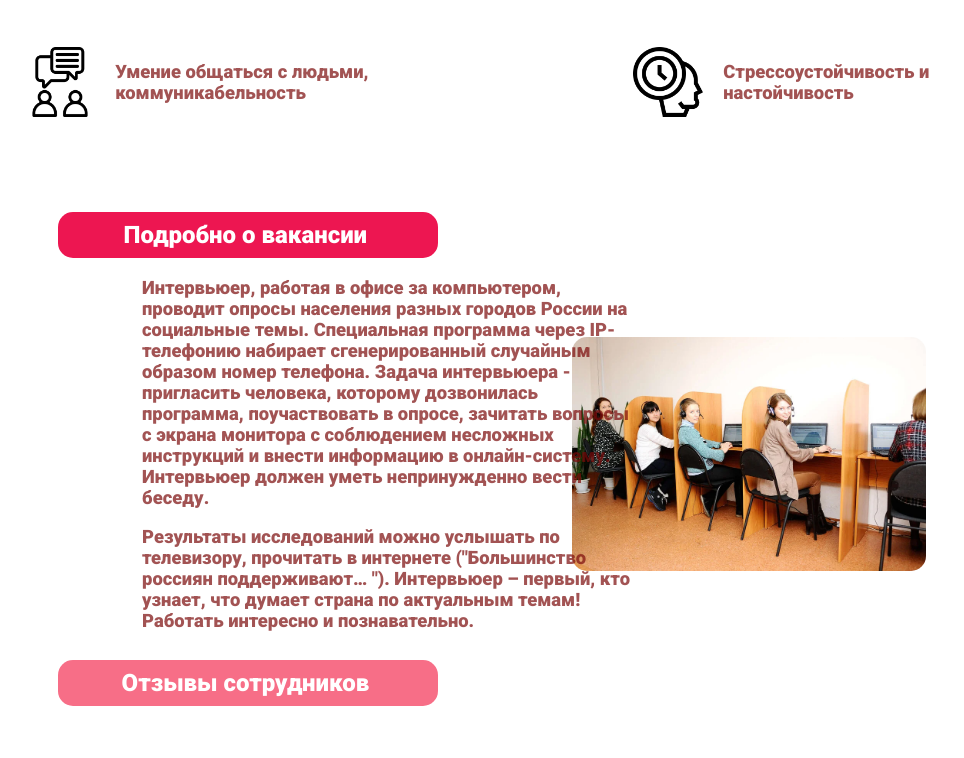
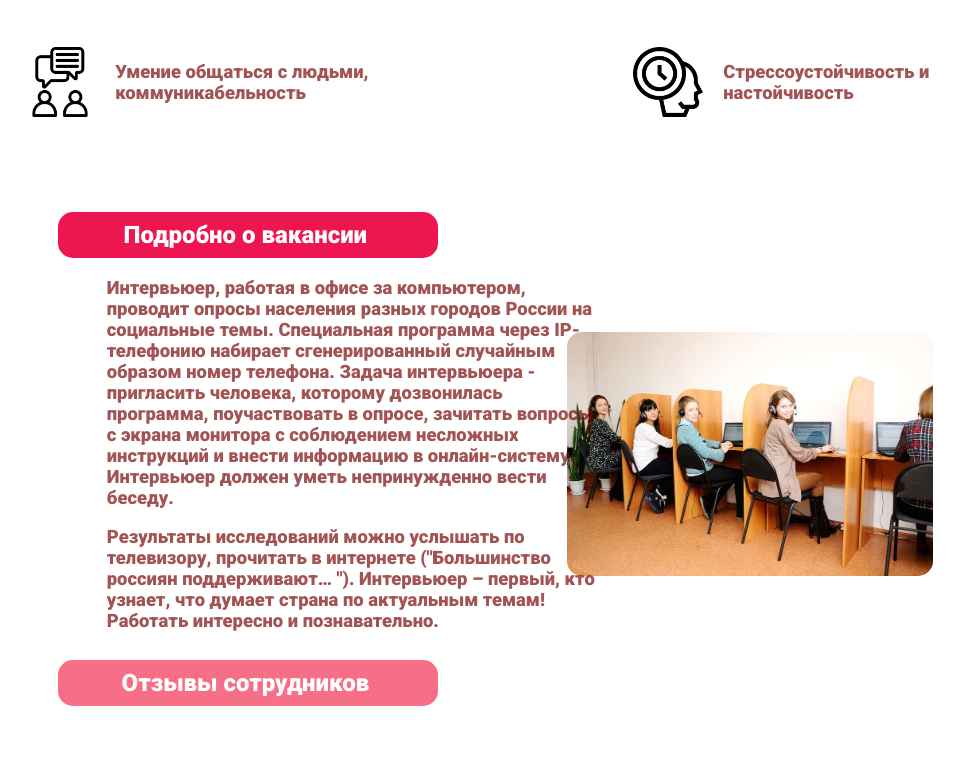
Before and after one commit to For1xs/context, a plain HTML site: page page5.html in a window 1280 px wide. Shown: the part 926-1684 px from the top of the page, without its empty margins (119-1083 px from the left). Drawn offline with Linux system fonts and the light colour scheme.

Commit message:
Update style.css

```diff
--- a/css/style.css
+++ b/css/style.css
@@ -1353,12 +1353,12 @@ footer p{
     grid-template-columns: 1fr 1fr;
     align-items: center;
     width: 1300px;
-    margin-left: 14%;
+    margin-left: 11%;
 
 }
 .informationCallAgent img{
     width: 70%;
-    margin-left: -15%;
+    margin-left: -12%;
     border-radius: 15px;
 
 }
```
